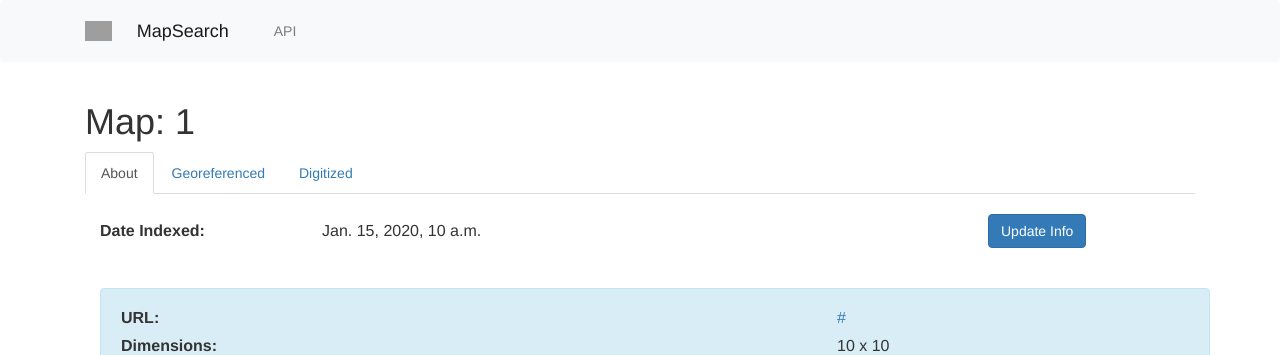
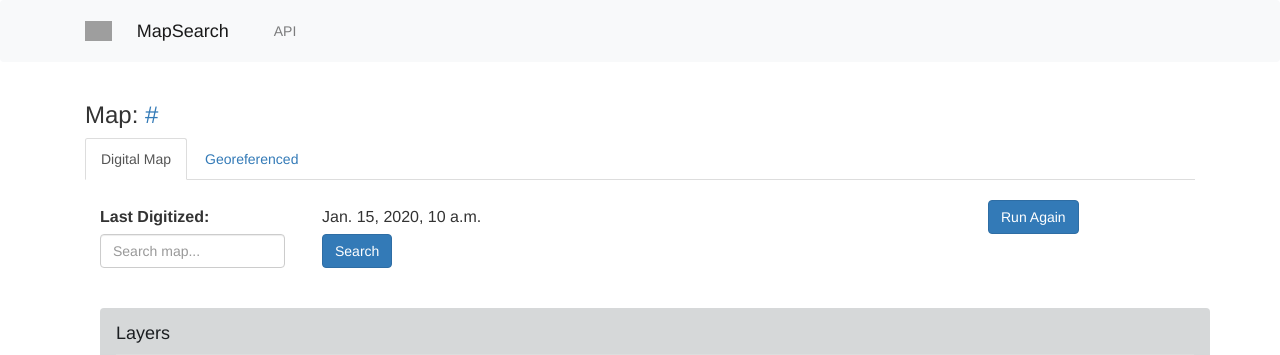
Before and after one commit to karimbahgat/mapsearch_site, a Django app: page /map/view/1/ in a window 1280 px wide. Shown: the top 355 px of the page. Run offline with Django 3.2, Linux system fonts and the light colour scheme; tables that the repository leaves empty hold one stand-in row (values such as "Sample post"); some libraries are stand-ins or nearby versions; grey boxes are pictures that could not be loaded.

Commit message:
Better map view tabs, fix map fitbounds bug

```diff
--- a/mapsearch/templates/map_view_base.html
+++ b/mapsearch/templates/map_view_base.html
@@ -6,17 +6,14 @@
 
 <link href="//netdna.bootstrapcdn.com/bootstrap/3.3.7/css/bootstrap.min.css" rel="stylesheet">
 
-<h1>Map: {{ map.pk }}</h1>
+<h3>Map: <a href={{ map.url }}>{{ map.filename }}</a></h3>
 
 <ul class="nav nav-tabs">
-	<li {% if tab == 'about' %} class="active" {% endif %}>
-		<a class="nav-link" href="{% url 'map_view' map.pk 'about' %}">About</a>
+	<li {% if tab == 'layers' %} class="active" {% endif %}>
+		<a class="nav-link" href="{% url 'map_view' map.pk 'layers' %}">Digital Map</a>
 	</li>
 	<li {% if tab == 'georef' %} class="active" {% endif %}>
 		<a class="nav-link" href="{% url 'map_view' map.pk 'georef' %}">Georeferenced</a>
-	</li>
-	<li {% if tab == 'digi' %} class="active" {% endif %}>
-		<a class="nav-link" href="{% url 'map_view' map.pk 'digi' %}">Digitized</a>
 	</li>
 </ul>
 
--- a/mapsearch/templates/map_view_digi.html
+++ b/mapsearch/templates/map_view_layers.html
@@ -33,7 +33,7 @@
 		</td>
 	</tr>
 	<tr>
-	<form id="search_map" action="{% url 'map_view' map.pk 'digi' %}" method="get">
+	<form id="search_map" action="{% url 'map_view' map.pk 'layers' %}" method="get">
 		<td>
 		<input class="form-control col-md-10" id="search" name="search" type="text" placeholder="Search map..." value="{{ request.GET.search }}">
 		</td>
@@ -76,7 +76,7 @@
 		  // set to pixel crs
 		  map.options.crs = L.CRS.Simple;
 		  map.options.crs.transformation = new L.Transformation(1, 0, 1, 0);
-		  map.options.maxBounds = null;
+		  map.options.maxBounds = L.latLngBounds(L.latLng(-100000,-100000),L.latLng(100000,100000));
 		  map.options.minZoom = -10;
 
 		  // add image overlay
@@ -108,18 +108,14 @@
 		  if (highlightlyr.getBounds().isValid()) {
 			highlightBounds = highlightlyr.getBounds();
 			map.fitBounds(highlightBounds);
+			map.zoomOut();
 		  } else {
 			map.fitBounds(imageBounds);
 		  };
-
-		  // refresh map render
-		  map.panBy([1,1]);
-		  map.invalidateSize();
-		  map.panBy([1,1]);
 	  }
 	</script>
 
-	{% leaflet_map "digi_map" callback="window.map_init" %}
+	{% leaflet_map "layers_map" callback="window.map_init" %}
 
 	<style>
     .leaflet-container {  /* all maps */
@@ -131,7 +127,38 @@
 
 <br>
 
+<div class="alert alert-dark" role="alert">
+<h4 class="alert-heading">Layers</h4>
+<table style="width:100%" class="table table-dark">
+	<tr>
+		<td style="font-weight: bold; padding:5px">#1:</td>
+		<td>Cell 1</td>
+	</tr>
+		<tr>
+		<td style="font-weight: bold; padding:5px">#2:</td>
+		<td>Cell 2</td>
+	</tr>
+</table>
+</div>
+
 <div class="alert alert-info" role="alert">
+<h4 class="alert-heading">About</h4>
+<table style="width:100%">
+	<tr>
+		<td style="font-weight: bold; padding:5px">URL:</td>
+		<td><a href={{ map.url }}>{{ map.url }}</a></td>
+		<td><a href="{% url 'map_update_about' map.pk %}" class="btn btn-primary">
+			Update Info
+			</a></td>
+	</tr>
+		<tr>
+		<td style="font-weight: bold; padding:5px">Dimensions:</td>
+		<td>{{ map.width }} x {{ map.height }}</td>
+	</tr>
+</table>
+</div>
+
+<div class="alert alert-info" role="alert" style="display:none">
 <table style="width:100%">
 	<tr>
 		<td style="font-weight: bold; vertical-align:top">Layout:</td>
--- a/mapsearch/templates/search_text.html
+++ b/mapsearch/templates/search_text.html
@@ -48,7 +48,7 @@
 	<div class="row">
 	{% for mapp in maps %}
 		<div class="col-sm-3" style="padding-bottom:10px">
-			<a href="{% url 'map_view' mapp.obj.pk 'digi' %}?search={{ request.GET.search }}">
+			<a href="{% url 'map_view' mapp.obj.pk 'layers' %}?search={{ request.GET.search }}">
 			<div class="card sm-3">
 				{% if mapp.thumb %}
 					<img class="card-img-top" src="{{ mapp.thumb }}" style="width:80px; height:70px; display:block; margin:auto; margin-top:20px">
@@ -65,7 +65,7 @@
 					{% endif %}
 					</p>
 					<div style="text-align:center">
-					<a href="{% url 'map_view' mapp.obj.pk 'digi' %}?search={{ request.GET.search }}"
+					<a href="{% url 'map_view' mapp.obj.pk 'layers' %}?search={{ request.GET.search }}"
 					   class="btn btn-primary">
 						View
 					</a>
--- a/mapsearch/templates/search_text_georef.html
+++ b/mapsearch/templates/search_text_georef.html
@@ -76,7 +76,7 @@
 			  // set to pixel crs
 			  //map.options.crs = L.CRS.Simple;
 			  //map.options.crs.transformation = new L.Transformation(1, 0, 1, 0);
-			  map.options.maxBounds = null;
+			  //map.options.maxBounds = null;
 			  map.options.minZoom = -10;
 
 			  // add maps layer
@@ -106,7 +106,7 @@
 	<div class="row">
 	{% for mapp in maps %}
 		<div class="col-sm-3" style="padding-bottom:10px">
-			<a href="{% url 'map_view' mapp.obj.pk 'digi' %}?search={{ request.GET.search }}">
+			<a href="{% url 'map_view' mapp.obj.pk 'layers' %}?search={{ request.GET.search }}">
 			<div class="card sm-3">
 				{% if mapp.thumb %}
 					<img class="card-img-top" src="{{ mapp.thumb }}" style="width:80px; height:70px; display:block; margin:auto; margin-top:20px">
@@ -123,7 +123,7 @@
 					{% endif %}
 					</p>
 					<div style="text-align:center">
-					<a href="{% url 'map_view' mapp.obj.pk 'digi' %}?search={{ request.GET.search }}"
+					<a href="{% url 'map_view' mapp.obj.pk 'layers' %}?search={{ request.GET.search }}"
 					   class="btn btn-primary">
 						View
 					</a>
--- a/mapsearch/views.py
+++ b/mapsearch/views.py
@@ -339,13 +339,14 @@ def map_update_georef(request, pk):
 
 def map_view(request, pk, tab=None):
     mapp = Map.objects.get(pk=pk)
+    mapp.filename = os.path.basename(mapp.url)
     mappform = MapForm(instance=mapp)
-    tab = tab or 'about'
+    tab = tab or 'layers'
     context = {'map':mapp, 'form':mappform, 'tab':tab}
 
     # get highlight features if searching
     highlight = []
-    if tab == 'digi' and request.GET.get('search'):
+    if tab == 'layers' and request.GET.get('search'):
          texts = [{'type':'Feature','properties':{'text':t.text},'geometry':json.loads(t.geom)} for t in
                     mapp.texts.filter(text__contains=request.GET['search'])]
          highlight.extend(texts)
```
Also changed, not shown: mapsearch/templates/map_view_georef.html (+26 -6 lines).
